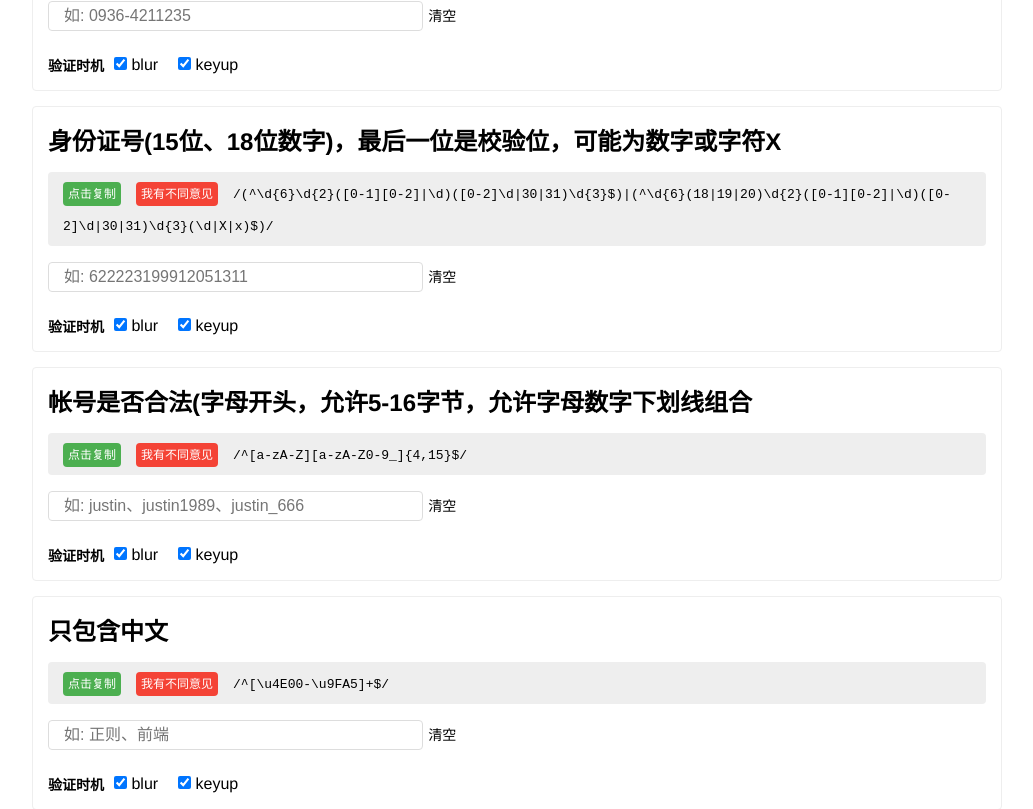
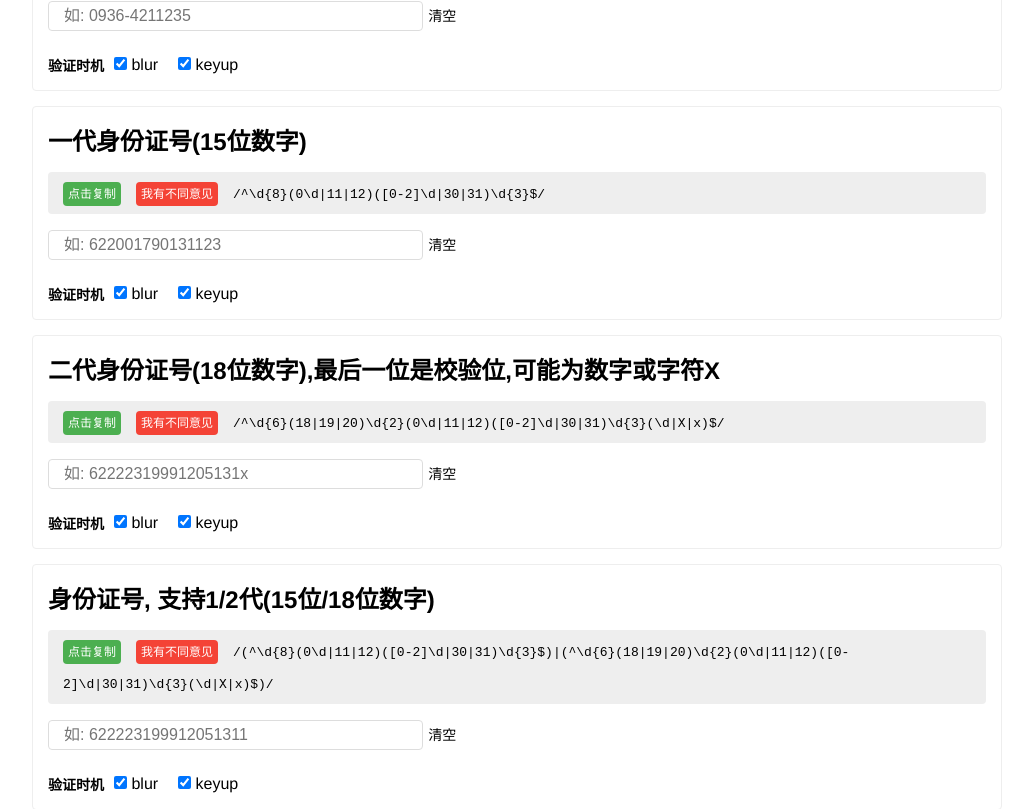
Before and after one commit to any86/any-rule, a Vue app: page / in a window 1280 px wide. Shown: the part 3680-4489 px from the top of the page, without its empty margins (123-1156 px from the left). Built offline with nearby package versions, Linux system fonts and the light colour scheme.

Commit message:
fix: 对身份证中"生日"匹配更严格

```diff
--- a/src/RULES.js
+++ b/src/RULES.js
@@ -76,8 +76,18 @@ module.exports = [{
         example: '如: 0936-4211235'
     },
     {
-        title: '身份证号(15位、18位数字)，最后一位是校验位，可能为数字或字符X',
-        rule: /(^\d{6}\d{2}([0-1][0-2]|\d)([0-2]\d|30|31)\d{3}$)|(^\d{6}(18|19|20)\d{2}([0-1][0-2]|\d)([0-2]\d|30|31)\d{3}(\d|X|x)$)/,
+        title: '一代身份证号(15位数字)',
+        rule: /^\d{8}(0\d|11|12)([0-2]\d|30|31)\d{3}$/,
+        example: '如: 622001790131123'
+    },
+    {
+        title: '二代身份证号(18位数字),最后一位是校验位,可能为数字或字符X',
+        rule: /^\d{6}(18|19|20)\d{2}(0\d|11|12)([0-2]\d|30|31)\d{3}(\d|X|x)$/,
+        example: '如: 62222319991205131x'
+    },
+    {
+        title: '身份证号, 支持1/2代(15位/18位数字)',
+        rule: /(^\d{8}(0\d|11|12)([0-2]\d|30|31)\d{3}$)|(^\d{6}(18|19|20)\d{2}(0\d|11|12)([0-2]\d|30|31)\d{3}(\d|X|x)$)/,
         example: '如: 622223199912051311'
     },
     {
```
Also changed, not shown: 1 other file (tests, documents, lock files or other folders).
